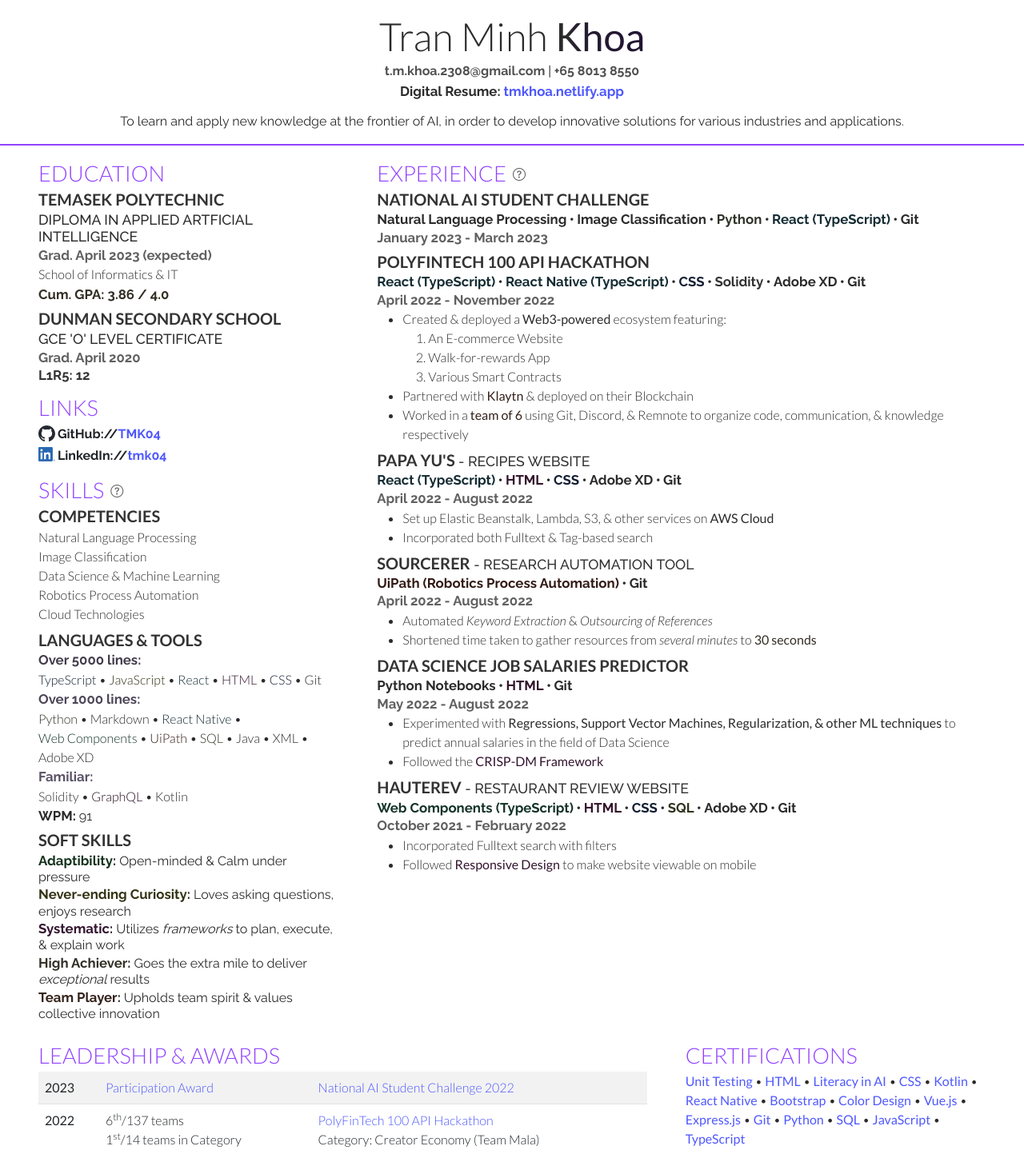
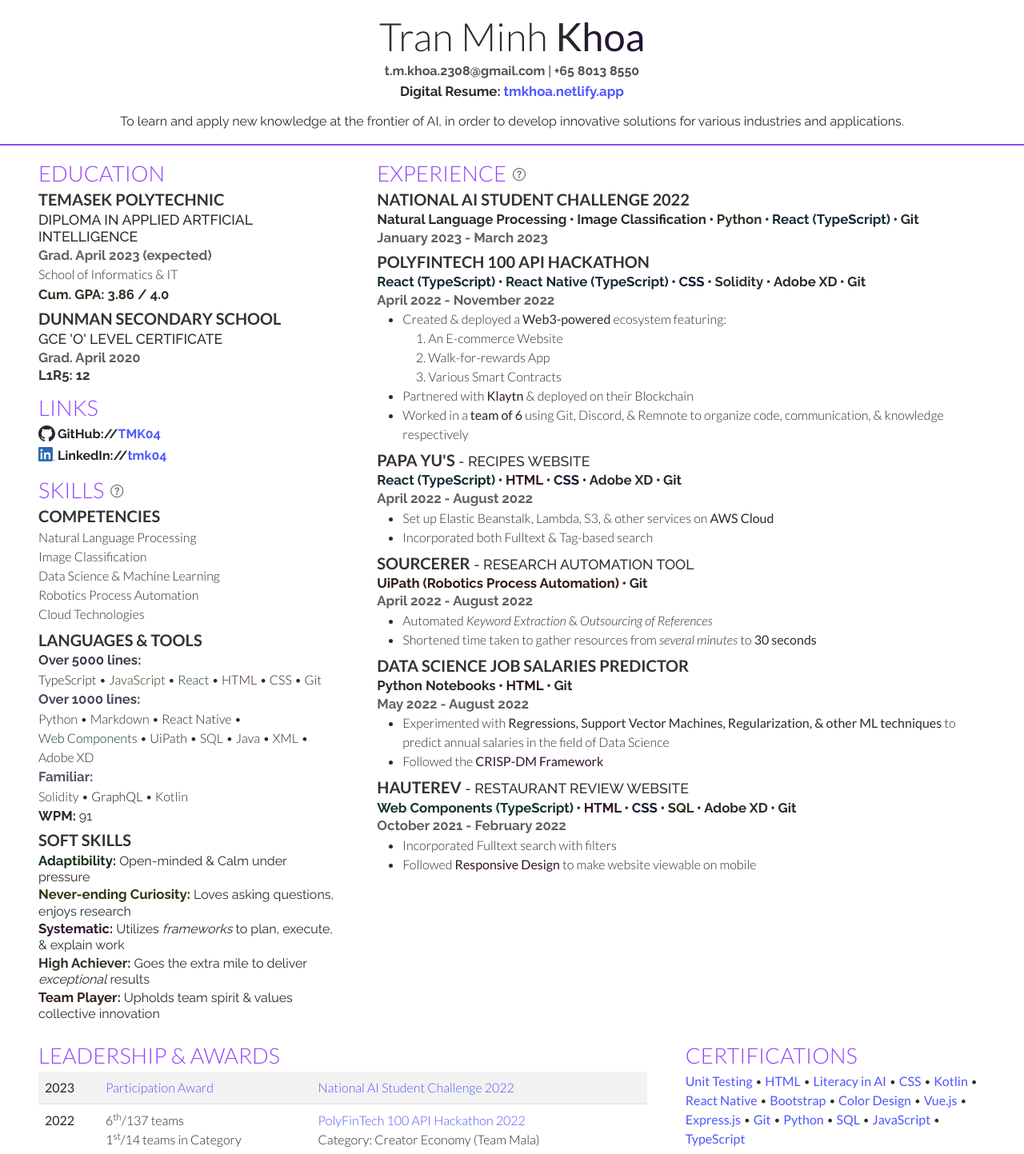
Before and after one commit to TMK04/resume, a React (Create React App) app: page / in a window 1280 px wide. Shown: the top 1443 px of the page at 80% size. Built offline with nearby package versions, Linux system fonts and the light colour scheme.

Commit message:
refactor(LnA): be more specific w/ years

```diff
--- a/src/sections/ExperienceSection/index.tsx
+++ b/src/sections/ExperienceSection/index.tsx
@@ -26,8 +26,8 @@
       <Experience
         h3_props={{
           children: (
-            <Link className="text-accent" href="#naisc" target="_self">
-              National AI Student Challenge
+            <Link className="text-accent" href="#naisc-2022" target="_self">
+              National AI Student Challenge 2022
             </Link>
           )
         }}
@@ -44,7 +44,7 @@
       <Experience
         h3_props={{
           children: (
-            <Link className="text-accent" href="#lna-pf100" target="_self">
+            <Link className="text-accent" href="#lna-pf100-2022" target="_self">
               PolyFinTech 100 API Hackathon
             </Link>
           )
--- a/src/sections/LnASection/index.tsx
+++ b/src/sections/LnASection/index.tsx
@@ -13,7 +13,7 @@
                 Participation Award
               </Link>
             </td>
-            <td id="naisc">
+            <td id="naisc-2022">
               <Link href="https://learn.aisingapore.org/national-ai-student-challenge-2022">
                 National AI Student Challenge 2022
               </Link>
@@ -26,8 +26,8 @@
               <br />1<sup>st</sup>/14 teams in Category
             </td>
             <td>
-              <Link id="lna-pf100" href="http://polyfintech100hackathon.sg">
-                PolyFinTech 100 API Hackathon
+              <Link id="lna-pf100-2022" href="http://polyfintech100hackathon.sg">
+                PolyFinTech 100 API Hackathon 2022
               </Link>
               <br />
               Category: Creator Economy (Team Mala)
```
